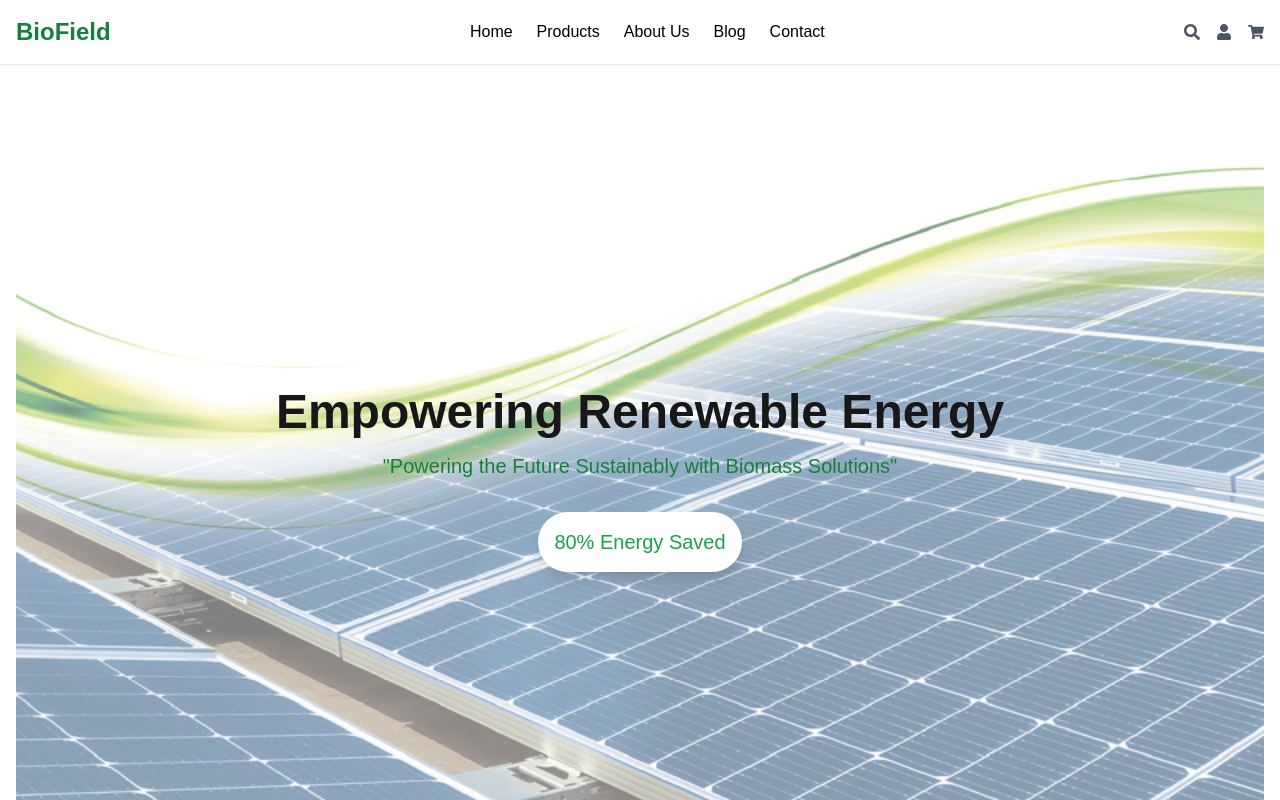
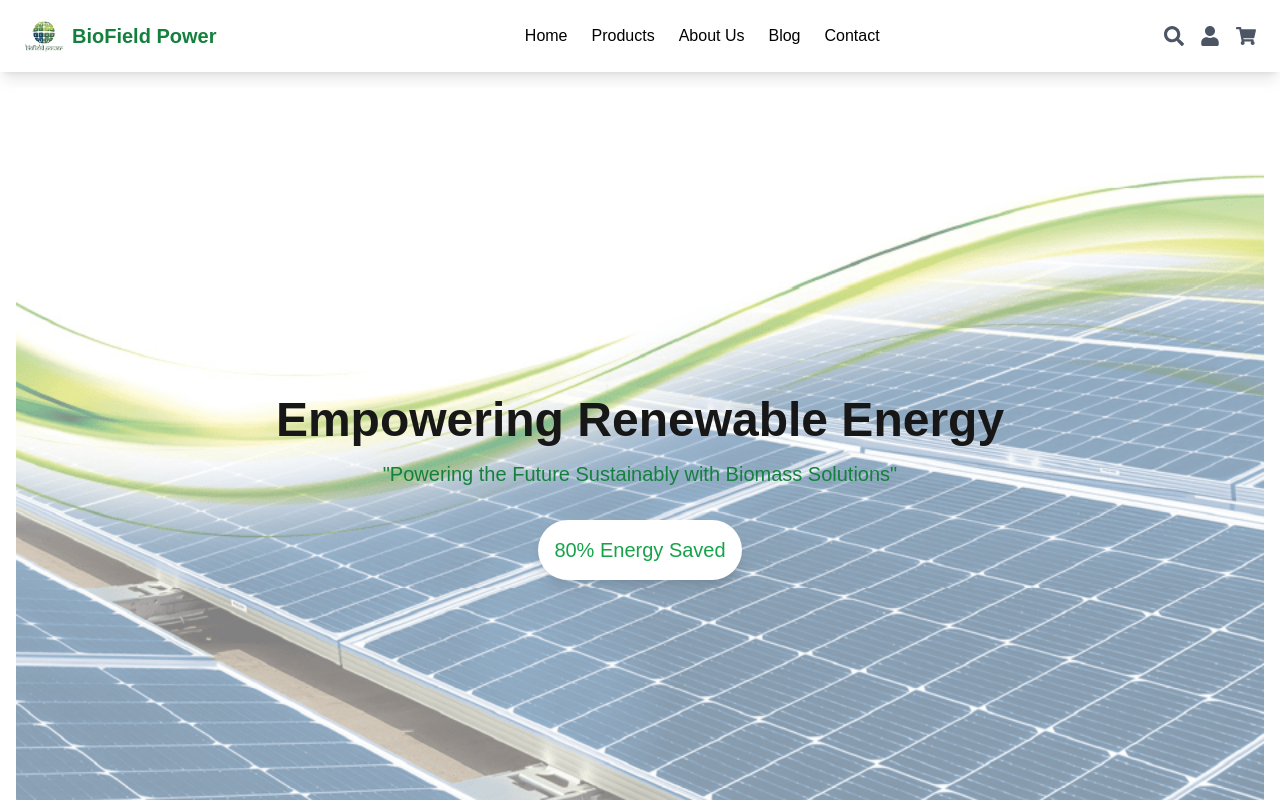
Before and after one commit to imaloksharma/BioFieldPower-Website, a Next.js app: page / in a window 1280 px wide. Shown: the top 800 px of the page. Built offline with nearby package versions, Linux system fonts and the light colour scheme.

Commit message:
Add logo

```diff
--- a/src/app/components/Header/Header.tsx
+++ b/src/app/components/Header/Header.tsx
@@ -10,35 +10,46 @@ export default function Header() {
   };
 
   return (
-    <header className="flex justify-between items-center p-4 bg-white shadow">
-      <div className="text-2xl font-bold text-green-700">BioField</div>
+    <header className="flex justify-between items-center px-6 py-4 bg-white shadow-lg">
+      <div className="flex items-center space-x-2 text-green-700">
+        <img className="h-10 w-auto" src="/img/logo.png" alt="Logo" />
+        <span className="text-xl font-bold">BioField Power</span>
+      </div>
 
       <div className="lg:hidden">
-        <button onClick={toggleMenu}>
-          <FaBars className="text-gray-600 hover:text-green-700 cursor-pointer" />
+        <button onClick={toggleMenu} aria-label="Toggle Menu">
+          <FaBars className="text-gray-600 hover:text-green-700 cursor-pointer text-xl" />
         </button>
       </div>
 
-      <nav className={`lg:flex ${isMenuOpen ? 'fixed inset-0 bg-black bg-opacity-50 z-50' : 'hidden'} lg:block `}>
-        <div className="lg:hidden flex flex-col items-center justify-center space-y-6 bg-white w-full h-full">
-          <div className="absolute top-4 right-4">
-            <button onClick={toggleMenu}>
-              <FaBars className="text-gray-600 text-2xl" />
-            </button>
-          </div>
-          <Link href="/" className="text-2xl text-black hover:text-green-700" onClick={toggleMenu}>
+      <nav
+        className={`${
+          isMenuOpen ? "fixed inset-0 bg-black bg-opacity-50 z-50" : "hidden"
+        } lg:flex lg:relative lg:inset-auto lg:bg-transparent lg:z-auto lg:space-x-6`}
+      >
+        <div
+          className={`${
+            isMenuOpen
+              ? "flex flex-col items-center justify-center w-full h-full bg-white space-y-6"
+              : "hidden"
+          } lg:hidden`}
+        >
+          <button onClick={toggleMenu} className="absolute top-4 right-4">
+            <FaBars className="text-gray-600 text-2xl" />
+          </button>
+          <Link href="/" onClick={toggleMenu} className="text-2xl text-black hover:text-green-700">
             Home
           </Link>
-          <Link href="/products" className="text-2xl text-black hover:text-green-700" onClick={toggleMenu}>
+          <Link href="/products" onClick={toggleMenu} className="text-2xl text-black hover:text-green-700">
             Products
           </Link>
-          <Link href="/about" className="text-2xl text-black hover:text-green-700" onClick={toggleMenu}>
+          <Link href="/about" onClick={toggleMenu} className="text-2xl text-black hover:text-green-700">
             About Us
           </Link>
-          <Link href="/blog" className="text-2xl text-black hover:text-green-700" onClick={toggleMenu}>
+          <Link href="/blog" onClick={toggleMenu} className="text-2xl text-black hover:text-green-700">
             Blog
           </Link>
-          <Link href="/contact" className="text-2xl text-black hover:text-green-700" onClick={toggleMenu}>
+          <Link href="/contact" onClick={toggleMenu} className="text-2xl text-black hover:text-green-700">
             Contact
           </Link>
         </div>
@@ -63,9 +74,9 @@ export default function Header() {
       </nav>
 
       <div className="flex items-center space-x-4">
-        <FaSearch className="text-gray-600 hover:text-green-700 cursor-pointer" />
-        <FaUser className="text-gray-600 hover:text-green-700 cursor-pointer" />
-        <FaShoppingCart className="text-gray-600 hover:text-green-700 cursor-pointer" />
+        <FaSearch className="text-gray-600 hover:text-green-700 cursor-pointer text-xl" />
+        <FaUser className="text-gray-600 hover:text-green-700 cursor-pointer text-xl" />
+        <FaShoppingCart className="text-gray-600 hover:text-green-700 cursor-pointer text-xl" />
       </div>
     </header>
   );
```
Also changed, not shown: public/Img/logo.png (added).
